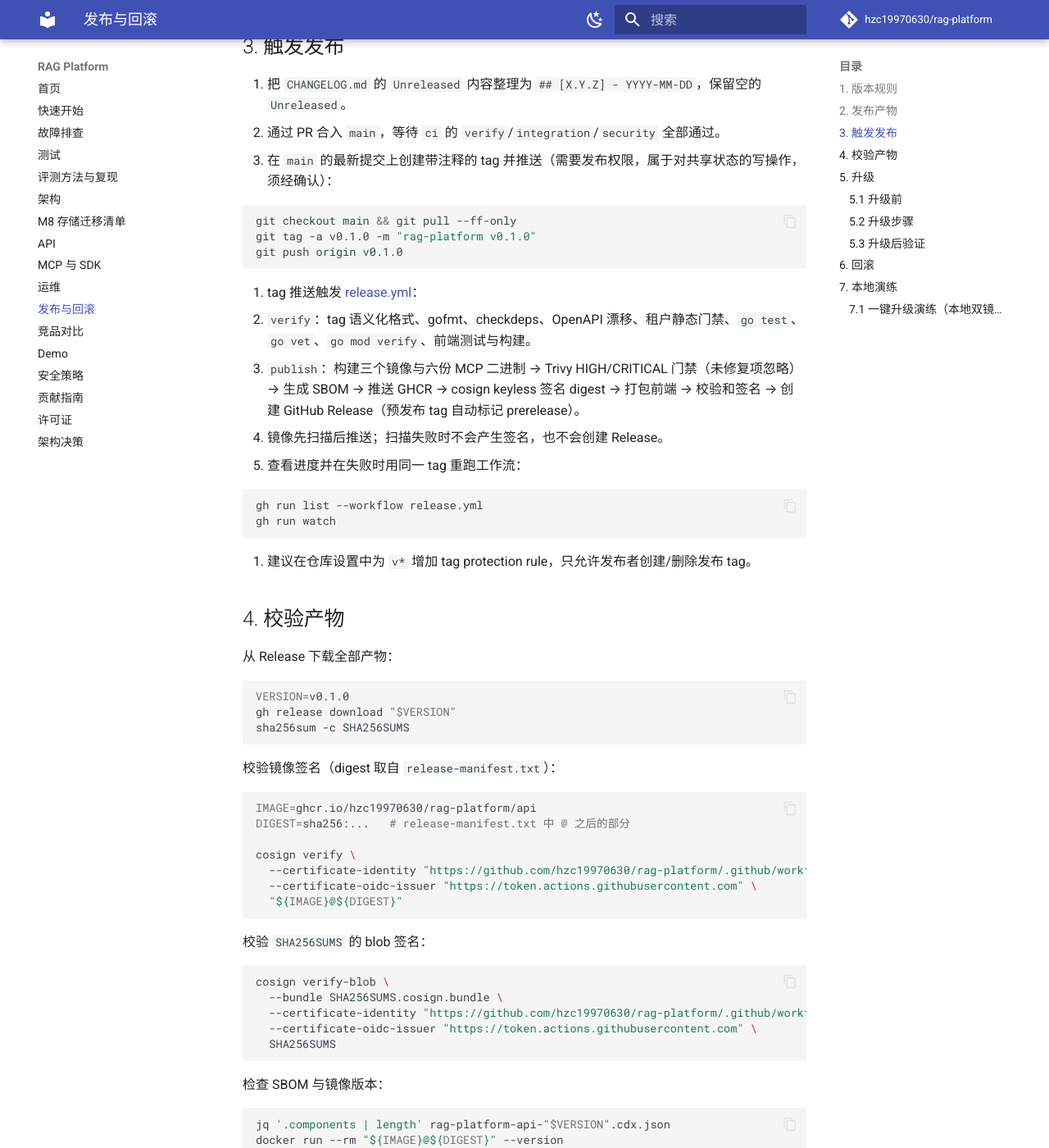
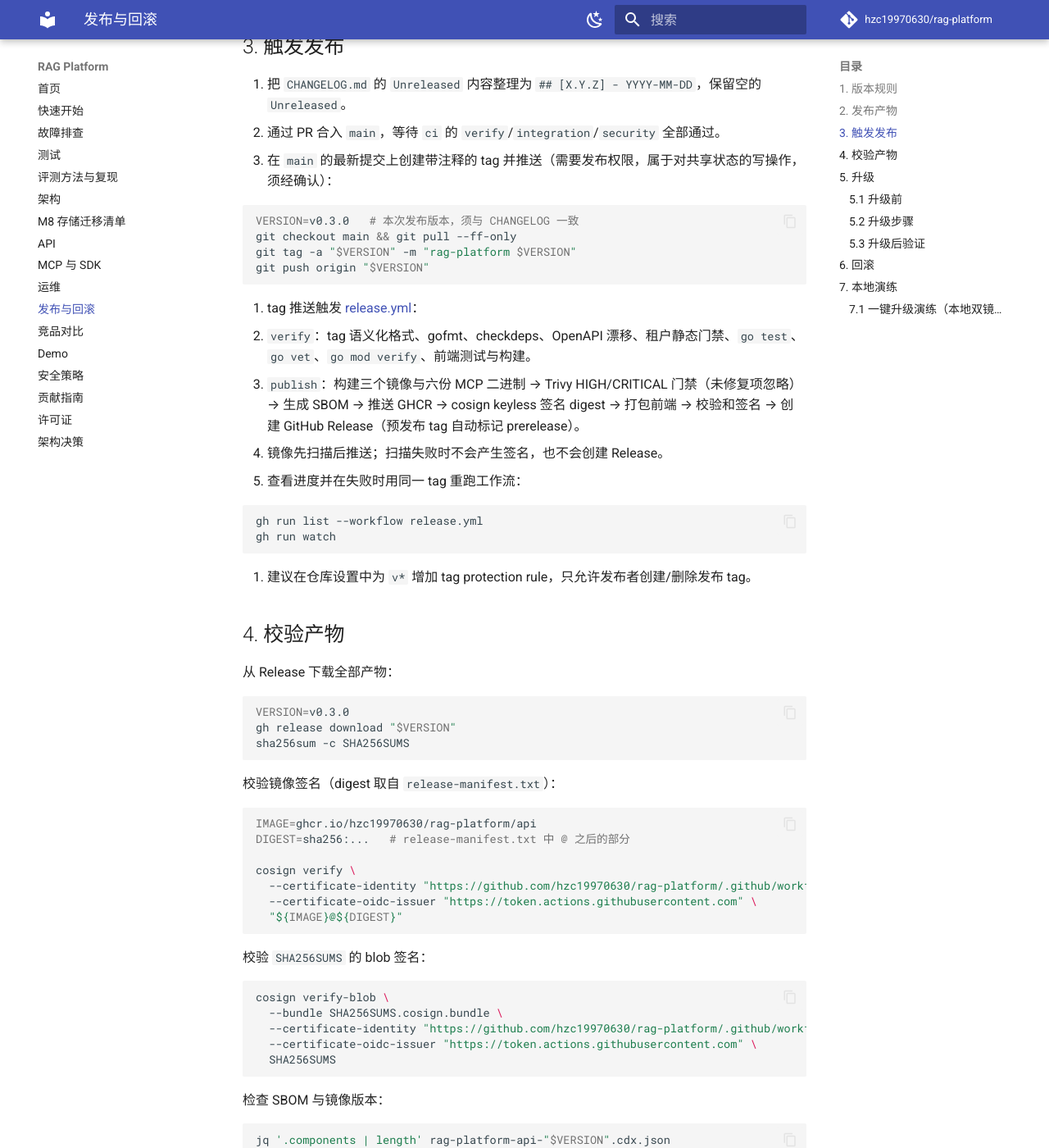
Before and after one commit to hzc19970630/rag-platform, an MkDocs documentation site: the page built from docs/releases.md, in a window 1280 px wide and 1400 px high, scrolled down 1399 px. Shown: the whole window at 82% size. Built offline with MkDocs 1.6.1 and Material for MkDocs 9.7.7, drawn with Linux system fonts in a browser that asks for light colours; comment, search, counter and statistics services are not loaded; some of the changed text lies outside the part shown.

Commit message:
docs: 发布文档改用版本变量示例
tag、产物下载与升级示例里硬编码的 v0.1.0 早已过期，改为 VERSION 变量并同步当前版本，避免照抄示例操作到旧版本。

````diff
--- a/docs/releases.md
+++ b/docs/releases.md
@@ -33,9 +33,10 @@
 3. 在 `main` 的最新提交上创建带注释的 tag 并推送（需要发布权限，属于对共享状态的写操作，须经确认）：
 
 ```bash
+VERSION=v0.3.0   # 本次发布版本，须与 CHANGELOG 一致
 git checkout main && git pull --ff-only
-git tag -a v0.1.0 -m "rag-platform v0.1.0"
-git push origin v0.1.0
+git tag -a "$VERSION" -m "rag-platform $VERSION"
+git push origin "$VERSION"
 ```
 
 4. tag 推送触发 [release.yml](https://github.com/hzc19970630/rag-platform/blob/main/.github/workflows/release.yml)：
@@ -56,7 +57,7 @@ gh run watch
 从 Release 下载全部产物：
 
 ```bash
-VERSION=v0.1.0
+VERSION=v0.3.0
 gh release download "$VERSION"
 sha256sum -c SHA256SUMS
 ```
@@ -108,7 +109,7 @@ docker image inspect --format '{{index .RepoDigests 0}}' ghcr.io/hzc19970630/rag
 4. 只读检查迁移兼容性（不会修改数据库），预期日志含 `migrations_compatible`：
 
 ```bash
-export RAG_VERSION=v0.1.0
+export RAG_VERSION=v0.3.0
 BASE_ARGS=(-f deploy/docker-compose/docker-compose.yml -f deploy/docker-compose/release.compose.yml)
 docker compose --env-file .env "${BASE_ARGS[@]}" run --rm --no-deps migrate -check
 ```
@@ -118,7 +119,7 @@ docker compose --env-file .env "${BASE_ARGS[@]}" run --rm --no-deps migrate -che
 `release.compose.yml` 用发布镜像替换本地构建，支持 tag 或 digest 两种固定方式。覆盖文件使用 Compose 的 `!reset` 语法（Docker Compose 2.24+）；基础文件里的 `web` 服务仍是开发服务器，生产前端按上面的静态包方式部署。
 
 ```bash
-export RAG_VERSION=v0.1.0
+export RAG_VERSION=v0.3.0
 # 或者硬固定 digest：
 # export RAG_API_IMAGE=ghcr.io/hzc19970630/rag-platform/api@sha256:...
 # export RAG_DOCREADER_IMAGE=ghcr.io/hzc19970630/rag-platform/docreader@sha256:...
````
